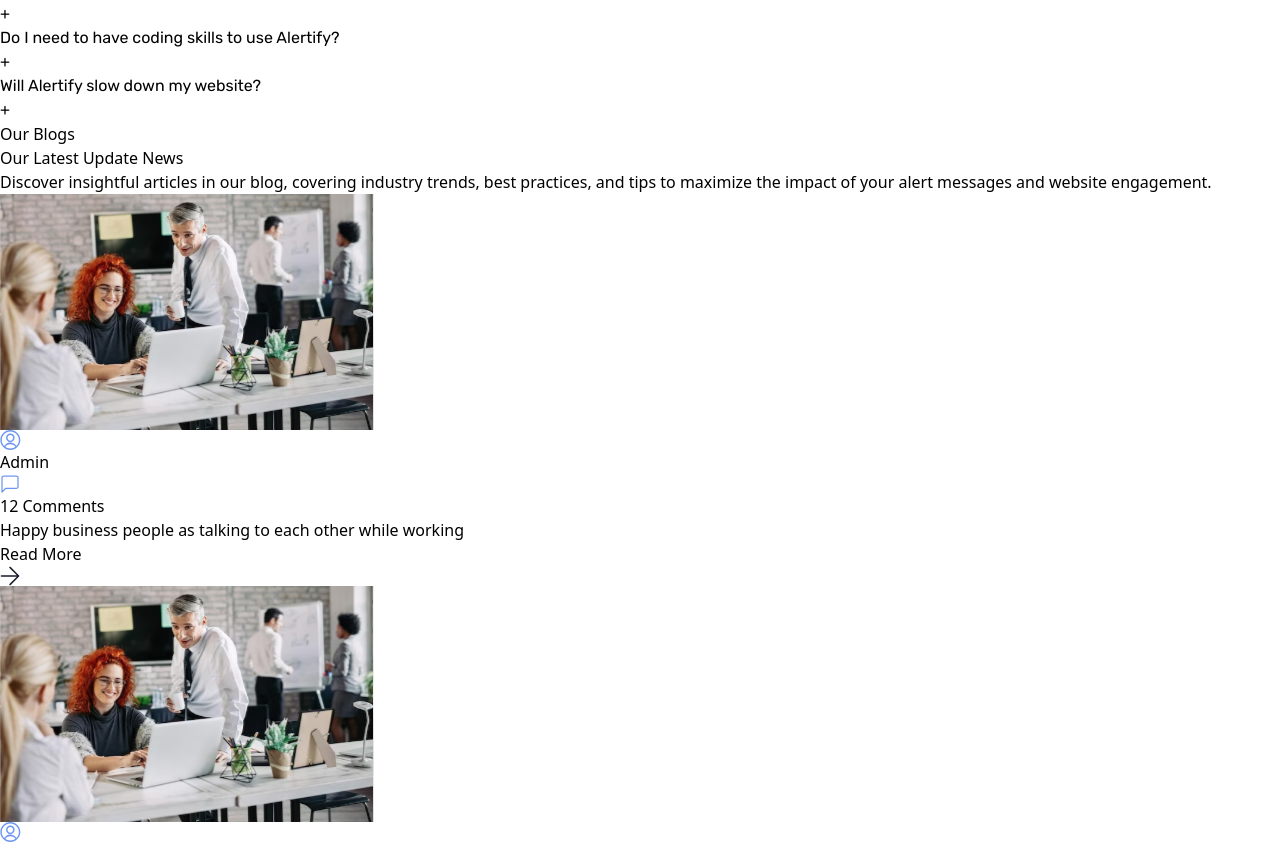
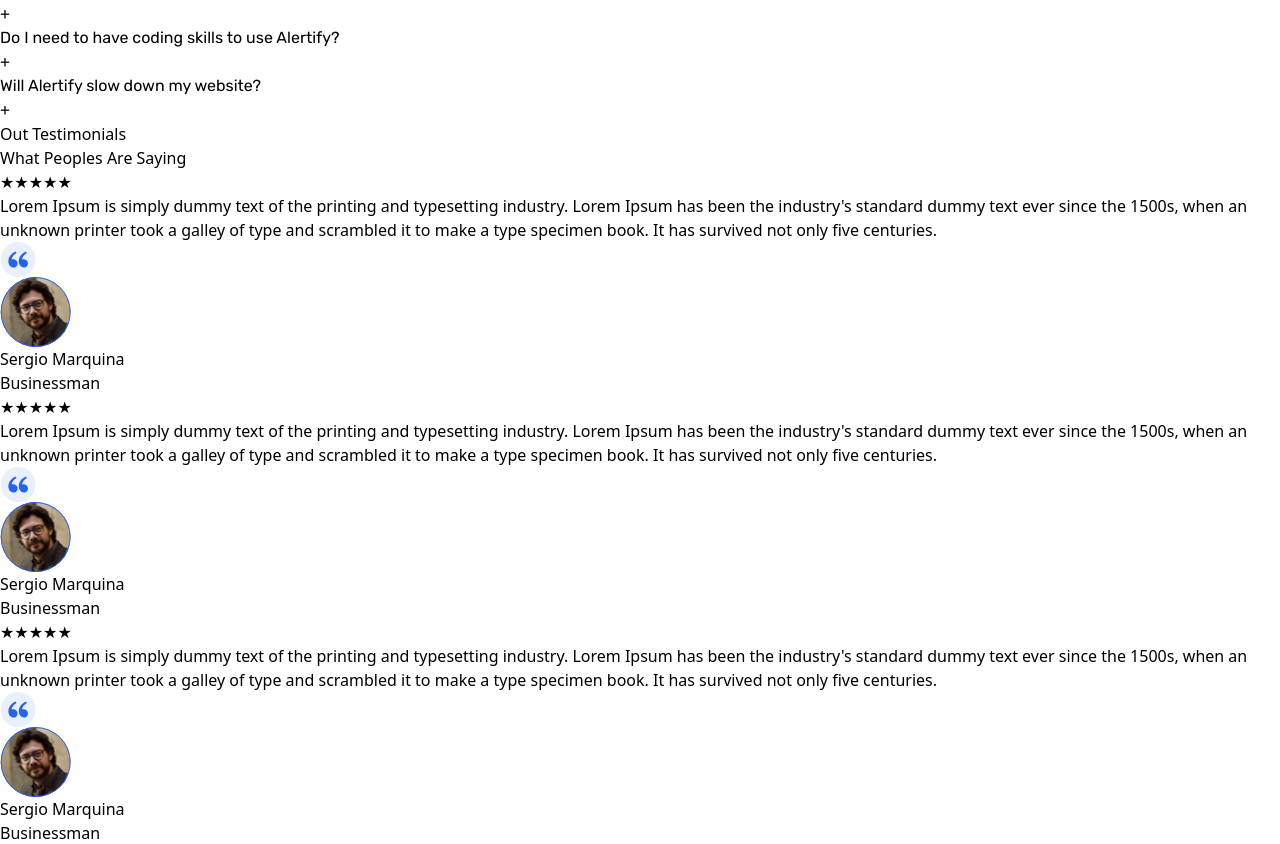
Before and after one commit to notjawad404/Owasoft-Frontend-Task, a React (Vite) app: page / in a window 1280 px wide. Shown: the part 6381-7225 px from the top of the page. Built offline with nearby package versions, Linux system fonts and the light colour scheme.

Commit message:
Add testinomials Section

```diff
--- a/src/App.jsx
+++ b/src/App.jsx
@@ -10,6 +10,7 @@
 import Faq from './compoents/FAQ'
 import Blogs from './compoents/Blogs'
 import Footer from './compoents/Footer'
+import Testimonials from './compoents/Testinomals'
 
 function App() {
 
@@ -24,6 +25,7 @@
       <Analytics/>
       <Workflow/>
       <Faq/>
+      <Testimonials/>
       <Blogs/>
       <Footer/>
     </div>
--- /dev/null
+++ b/src/compoents/Testinomals.jsx
@@ -0,0 +1,87 @@
+import testimonialIcon from "../assets/testinomalIcon.svg";
+import invertedcommasIcon from "../assets/invertedcommasIcon.svg";
+
+const testimonials = [
+  {
+    name: "Sergio Marquina",
+    image: testimonialIcon,
+    role: "Businessman",
+    text: "Lorem Ipsum is simply dummy text of the printing and typesetting industry. Lorem Ipsum has been the industry's standard dummy text ever since the 1500s, when an unknown printer took a galley of type and scrambled it to make a type specimen book. It has survived not only five centuries.",
+  },
+  {
+    name: "Sergio Marquina",
+    image: testimonialIcon,
+    role: "Businessman",
+    text: "Lorem Ipsum is simply dummy text of the printing and typesetting industry. Lorem Ipsum has been the industry's standard dummy text ever since the 1500s, when an unknown printer took a galley of type and scrambled it to make a type specimen book. It has survived not only five centuries.",
+  },
+  {
+    name: "Sergio Marquina",
+    image: testimonialIcon,
+    role: "Businessman",
+    text: "Lorem Ipsum is simply dummy text of the printing and typesetting industry. Lorem Ipsum has been the industry's standard dummy text ever since the 1500s, when an unknown printer took a galley of type and scrambled it to make a type specimen book. It has survived not only five centuries.",
+  },
+  {
+    name: "Sergio Marquina",
+    image: testimonialIcon,
+    role: "Businessman",
+    text: "Lorem Ipsum is simply dummy text of the printing and typesetting industry. Lorem Ipsum has been the industry's standard dummy text ever since the 1500s, when an unknown printer took a galley of type and scrambled it to make a type specimen book. It has survived not only five centuries.",
+  },
+  {
+    name: "Sergio Marquina",
+    image: testimonialIcon,
+    role: "Businessman",
+    text: "Lorem Ipsum is simply dummy text of the printing and typesetting industry. Lorem Ipsum has been the industry's standard dummy text ever since the 1500s, when an unknown printer took a galley of type and scrambled it to make a type specimen book. It has survived not only five centuries.",
+  },
+  {
+    name: "Sergio Marquina",
+    image: testimonialIcon,
+    role: "Businessman",
+    text: "Lorem Ipsum is simply dummy text of the printing and typesetting industry. Lorem Ipsum has been the industry's standard dummy text ever since the 1500s, when an unknown printer took a galley of type and scrambled it to make a type specimen book. It has survived not only five centuries.",
+  },
+];
+
+const Testimonials = () => {
+  return (
+    <div className="p-40">
+      <div className="bg-gray-900 text-white py-12 px-10 rounded-3xl">
+        <div className="container mx-auto">
+          <p className="text-center text-lg font-normal">Out Testimonials</p>
+          <h2 className="text-center text-3xl font-bold pb-8">
+            What Peoples Are Saying
+          </h2>
+          <div className="grid grid-cols-1 sm:grid-cols-2 lg:grid-cols-3 gap-8">
+            {testimonials.map((testimonial, index) => (
+              <div key={index} className="">
+                <div className="bg-white bg-opacity-10 p-6 rounded-xl flex flex-col">
+                  <p className="text-2xl font-normal text-yellow-400">★★★★★</p>
+                  <p className="text-lg font-normal py-4">{testimonial.text}</p>
+                  <div className="flex justify-end">
+                    <img
+                      className="items-end"
+                      src={invertedcommasIcon}
+                      alt="invertedcommasIcon"
+                    />
+                  </div>
+                </div>
+
+                <div className="flex flex-row p-6">
+                  <img
+                    src={testimonial.image}
+                    alt={testimonial.name}
+                    className="w-12 h-12 rounded-full mr-4"
+                  />
+                  <div>
+                    <p className="text-xl font-medium">{testimonial.name}</p>
+                    <p className=" text-base font-normal">{testimonial.role}</p>
+                  </div>
+                </div>
+              </div>
+            ))}
+          </div>
+        </div>
+      </div>
+    </div>
+  );
+};
+
+export default Testimonials;
```
Also changed, not shown: src/assets/invertedcommasIcon.svg (added), src/assets/testinomalIcon.svg (added).
